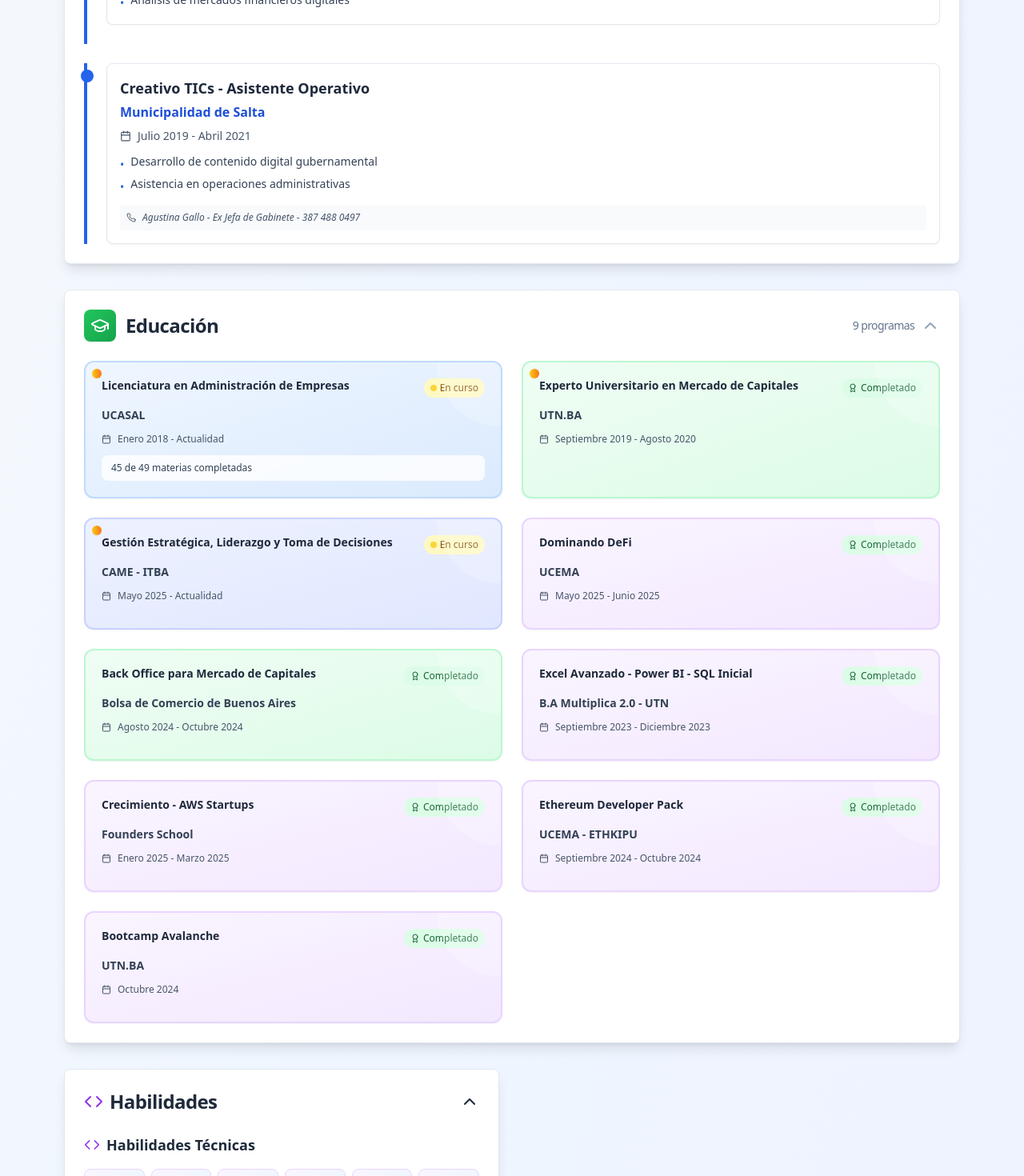
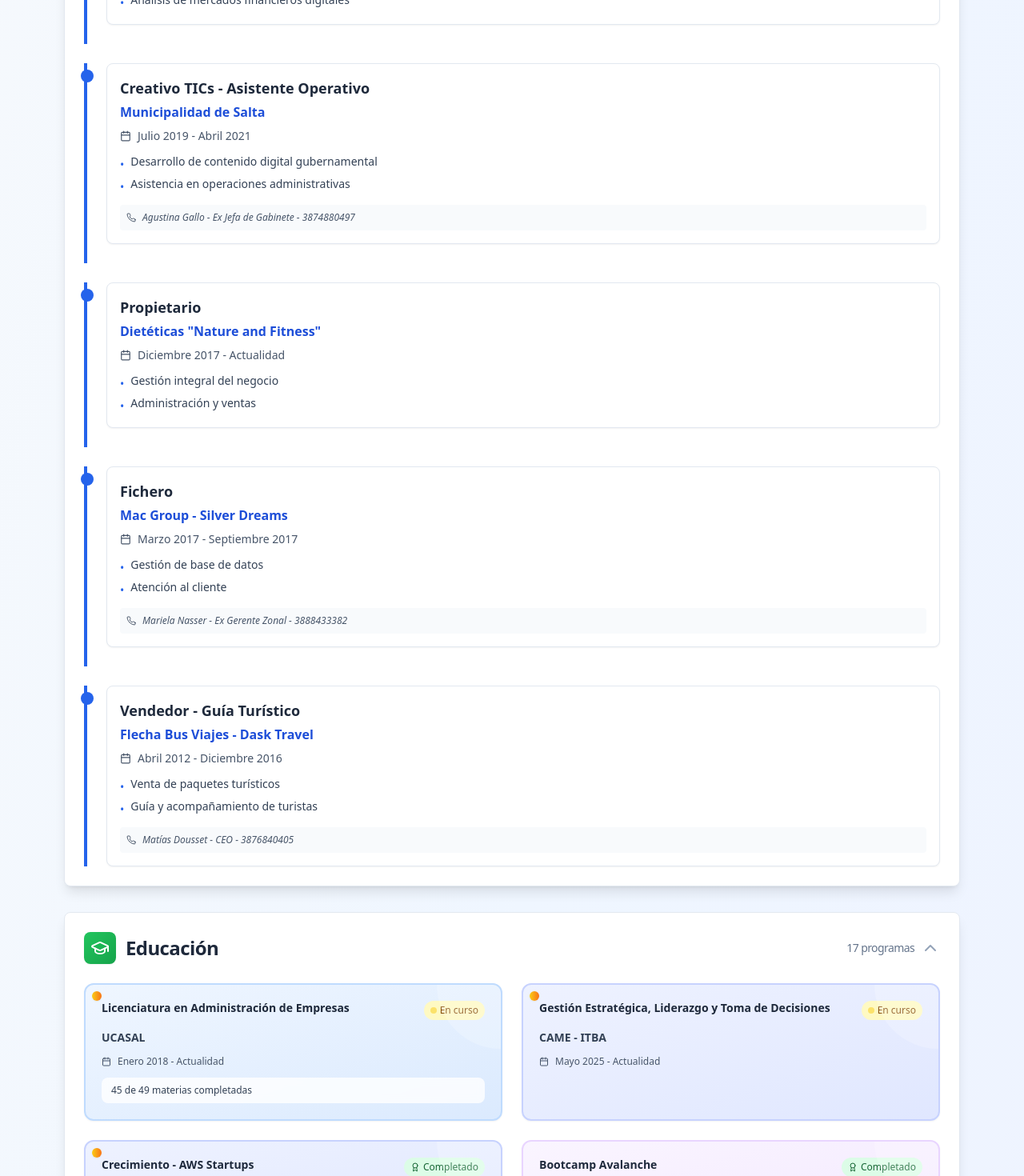
Before and after one commit to leocagli/cagli-cv-resume, a React (Vite) app: page / in a window 1280 px wide. Shown: the part 2022-3492 px from the top of the page at 80% size. Built offline with nearby package versions, Linux system fonts and the light colour scheme.

Commit message:
Add education, experience, and events
Add missing education, work experience, and event details to the CV. Also, add membership and ambassador/speaker roles.

```diff
--- a/src/components/ActivitiesSection.tsx
+++ b/src/components/ActivitiesSection.tsx
@@ -9,25 +9,40 @@ const ActivitiesSection = () => {
 
   const activities = [
     { name: "Pitch Competition - Cardano", category: "blockchain" },
-    { name: "Club de Finanzas - UBA", category: "finance" },
     { name: "Expo EFI Argentina - CEA", category: "finance" },
     { name: "Markets Experience - Rankia", category: "finance" },
     { name: "Finanzas del Futuro - Vibrant", category: "finance" },
+    { name: "Valuación de Empresas - UCEMA", category: "finance" },
+    { name: "Abriendo Cocos - Cocoscap", category: "finance" },
     { name: "Ivan Scherman - BC Talks", category: "blockchain" },
     { name: "Aleph Hackathon", category: "blockchain" },
     { name: "Aleph de Verano Hackathon", category: "blockchain" },
     { name: "Bitcoin Day - Fundación BTC", category: "blockchain" },
-    { name: "Valuación de Empresas - UCEMA", category: "finance" },
     { name: "Tech Builders - Rather Labs", category: "blockchain" },
     { name: "Copa América Solana Hackathon", category: "blockchain" },
     { name: "Nerdconf Polkadot Hackathon", category: "blockchain" }
   ];
+
+  const memberships = [
+    { name: "Club Cripto UCEMA", category: "membership" },
+    { name: "Club de Finanzas UBA", category: "membership" },
+    { name: "Club de Finanzas UCEMA", category: "membership" }
+  ];
+
+  const ambassadorships = [
+    { name: "Embajador y Speaker - Cultura C3", category: "ambassador" },
+    { name: "Embajador y Speaker - Bitcoin Argentina", category: "ambassador" }
+  ];
+
+  const allActivities = [...activities, ...memberships, ...ambassadorships];
 
   const getCategoryIcon = (category: string) => {
     switch (category) {
       case 'blockchain': return <Star className="text-purple-600" size={14} />;
       case 'finance': return <Award className="text-green-600" size={14} />;
       case 'tech': return <Users className="text-blue-600" size={14} />;
+      case 'membership': return <Users className="text-indigo-600" size={14} />;
+      case 'ambassador': return <Trophy className="text-orange-600" size={14} />;
       default: return <Trophy className="text-yellow-600" size={14} />;
     }
   };
@@ -37,22 +52,26 @@ const ActivitiesSection = () => {
       case 'blockchain': return 'from-purple-50 to-purple-100 border-purple-200 hover:from-purple-100 hover:to-purple-200';
       case 'finance': return 'from-green-50 to-green-100 border-green-200 hover:from-green-100 hover:to-green-200';
       case 'tech': return 'from-blue-50 to-blue-100 border-blue-200 hover:from-blue-100 hover:to-blue-200';
+      case 'membership': return 'from-indigo-50 to-indigo-100 border-indigo-200 hover:from-indigo-100 hover:to-indigo-200';
+      case 'ambassador': return 'from-orange-50 to-orange-100 border-orange-200 hover:from-orange-100 hover:to-orange-200';
       default: return 'from-yellow-50 to-yellow-100 border-yellow-200 hover:from-yellow-100 hover:to-yellow-200';
     }
   };
 
-  const groupedActivities = activities.reduce((acc, activity) => {
+  const groupedActivities = allActivities.reduce((acc, activity) => {
     if (!acc[activity.category]) {
       acc[activity.category] = [];
     }
     acc[activity.category].push(activity);
     return acc;
-  }, {} as Record<string, typeof activities>);
+  }, {} as Record<string, typeof allActivities>);
 
   const categoryLabels = {
     blockchain: 'Blockchain & Crypto',
     finance: 'Finanzas',
-    tech: 'Tecnología'
+    tech: 'Tecnología',
+    membership: 'Membresías',
+    ambassador: 'Embajador & Speaker'
   };
 
   return (
@@ -68,7 +87,7 @@ const ActivitiesSection = () => {
                 Actividades y Participaciones
               </span>
               <div className="flex items-center gap-2">
-                <span className="text-sm font-normal text-slate-500">{activities.length} eventos</span>
+                <span className="text-sm font-normal text-slate-500">{allActivities.length} actividades</span>
                 {isOpen ? <ChevronUp className="text-slate-400" /> : <ChevronDown className="text-slate-400" />}
               </div>
             </CardTitle>
--- a/src/components/EducationSection.tsx
+++ b/src/components/EducationSection.tsx
@@ -18,28 +18,44 @@ const EducationSection = () => {
       priority: 1
     },
     {
-      title: "Experto Universitario en Mercado de Capitales",
-      institution: "UTN.BA",
-      period: "Septiembre 2019 - Agosto 2020",
-      status: "Completado",
-      type: "finance",
-      priority: 2
-    },
-    {
       title: "Gestión Estratégica, Liderazgo y Toma de Decisiones",
       institution: "CAME - ITBA",
       period: "Mayo 2025 - Actualidad",
       status: "En curso",
       type: "management",
+      priority: 2
+    },
+    {
+      title: "Crecimiento - AWS Startups",
+      institution: "Founders School",
+      period: "Enero 2025 - Marzo 2025",
+      status: "Completado",
+      type: "management",
       priority: 3
     },
     {
-      title: "Dominando DeFi",
-      institution: "UCEMA",
-      period: "Mayo 2025 - Junio 2025",
+      title: "Bootcamp Avalanche",
+      institution: "UTN.BA",
+      period: "Octubre 2024",
       status: "Completado",
       type: "blockchain",
       priority: 4
+    },
+    {
+      title: "Ethereum Developer Pack",
+      institution: "UCEMA - ETHKIPU",
+      period: "Septiembre 2024 - Octubre 2024",
+      status: "Completado",
+      type: "blockchain",
+      priority: 5
+    },
+    {
+      title: "Onchain Builder Lab",
+      institution: "EDUCATETH",
+      period: "Septiembre 2024 - Diciembre 2024",
+      status: "Completado",
+      type: "blockchain",
+      priority: 6
     },
     {
       title: "Back Office para Mercado de Capitales",
@@ -47,39 +63,87 @@ const EducationSection = () => {
       period: "Agosto 2024 - Octubre 2024",
       status: "Completado",
       type: "finance",
-      priority: 5
+      priority: 7
     },
     {
       title: "Excel Avanzado - Power BI - SQL Inicial",
       institution: "B.A Multiplica 2.0 - UTN",
       period: "Septiembre 2023 - Diciembre 2023",
       status: "Completado",
-      type: "blockchain",
-      priority: 6
-    },
-    {
-      title: "Crecimiento - AWS Startups",
-      institution: "Founders School",
-      period: "Enero 2025 - Marzo 2025",
-      status: "Completado",
-      type: "blockchain",
-      priority: 7
-    },
-    {
-      title: "Ethereum Developer Pack",
-      institution: "UCEMA - ETHKIPU",
-      period: "Septiembre 2024 - Octubre 2024",
-      status: "Completado",
-      type: "blockchain",
+      type: "tech",
       priority: 8
     },
     {
-      title: "Bootcamp Avalanche",
+      title: "Tango Gestión - Contabilidad",
+      institution: "Axoft - UNSA",
+      period: "Agosto 2023 - Octubre 2023",
+      status: "Completado",
+      type: "tech",
+      priority: 9
+    },
+    {
+      title: "Productividad con CHAT GPT-4",
       institution: "UTN.BA",
-      period: "Octubre 2024",
+      period: "Junio 2023 - Agosto 2023",
       status: "Completado",
-      type: "blockchain",
-      priority: 9
+      type: "tech",
+      priority: 10
+    },
+    {
+      title: "Big Data - Codo a Codo",
+      institution: "Gob.AR",
+      period: "Marzo 2023 - Agosto 2023",
+      status: "Completado",
+      type: "tech",
+      priority: 11
+    },
+    {
+      title: "Python Inicial",
+      institution: "UTN.BA",
+      period: "Febrero 2022 - Abril 2022",
+      status: "Completado",
+      type: "tech",
+      priority: 12
+    },
+    {
+      title: "Diplomatura en Marketing Político",
+      institution: "UTN.BA",
+      period: "Marzo 2020 - Agosto 2020",
+      status: "Completado",
+      type: "management",
+      priority: 13
+    },
+    {
+      title: "Experto Universitario en Mercado de Capitales",
+      institution: "UTN.BA",
+      period: "Septiembre 2019 - Agosto 2020",
+      status: "Completado",
+      type: "finance",
+      priority: 14
+    },
+    {
+      title: "Administración de Empresas Petroleras",
+      institution: "ITP Neuquén",
+      period: "Marzo 2016 - Diciembre 2016",
+      status: "Completado",
+      type: "management",
+      priority: 15
+    },
+    {
+      title: "Herramientas Administrativas - Excel Avanzado",
+      institution: "Fundación Romero",
+      period: "Agosto 2012 - Diciembre 2012",
+      status: "Completado",
+      type: "tech",
+      priority: 16
+    },
+    {
+      title: "Tango Gestión",
+      institution: "Fundación Romero",
+      period: "Marzo 2012 - Junio 2012",
+      status: "Completado",
+      type: "tech",
+      priority: 17
     }
   ];
 
--- a/src/components/ExperienceSection.tsx
+++ b/src/components/ExperienceSection.tsx
@@ -27,7 +27,7 @@ const ExperienceSection = () => {
         "Elaboración de reportes ejecutivos",
         "Supervisión y control de operaciones"
       ],
-      reference: "Manuel Mosquera - Jefe de Logística - 11 2535 0522"
+      reference: "Manuel Mosquera - Jefe de Logística - 1125350522"
     },
     {
       title: "Analista Financiero - Responsable de Pagos",
@@ -39,11 +39,11 @@ const ExperienceSection = () => {
         "Conciliaciones bancarias y contables",
         "Asistencia en auditorías externas"
       ],
-      reference: "Andrea Santana - CFO - 11 3444 4990"
+      reference: "Andrea Santana - CFO - 1134444990"
     },
     {
       title: "Técnico IT - Auxiliar de Eventos",
-      company: "Congress Rental",
+      company: "Congress Rental y otros",
       period: "Noviembre 2021 - Diciembre 2022",
       responsibilities: [
         "Soporte técnico en eventos corporativos",
@@ -61,7 +61,7 @@ const ExperienceSection = () => {
     },
     {
       title: "Propietario - Asesor Financiero",
-      company: "Bitcoin.Defi",
+      company: "Asesoría Financiera \"Bitcoin.Defi\"",
       period: "Diciembre 2020 - Actualidad",
       responsibilities: [
         "Asesoramiento en inversiones en criptomonedas",
@@ -76,7 +76,36 @@ const ExperienceSection = () => {
         "Desarrollo de contenido digital gubernamental",
         "Asistencia en operaciones administrativas"
       ],
-      reference: "Agustina Gallo - Ex Jefa de Gabinete - 387 488 0497"
+      reference: "Agustina Gallo - Ex Jefa de Gabinete - 3874880497"
+    },
+    {
+      title: "Propietario",
+      company: "Dietéticas \"Nature and Fitness\"",
+      period: "Diciembre 2017 - Actualidad",
+      responsibilities: [
+        "Gestión integral del negocio",
+        "Administración y ventas"
+      ]
+    },
+    {
+      title: "Fichero",
+      company: "Mac Group - Silver Dreams",
+      period: "Marzo 2017 - Septiembre 2017",
+      responsibilities: [
+        "Gestión de base de datos",
+        "Atención al cliente"
+      ],
+      reference: "Mariela Nasser - Ex Gerente Zonal - 3888433382"
+    },
+    {
+      title: "Vendedor - Guía Turístico",
+      company: "Flecha Bus Viajes - Dask Travel",
+      period: "Abril 2012 - Diciembre 2016",
+      responsibilities: [
+        "Venta de paquetes turísticos",
+        "Guía y acompañamiento de turistas"
+      ],
+      reference: "Matías Dousset - CEO - 3876840405"
     }
   ];
 
```
